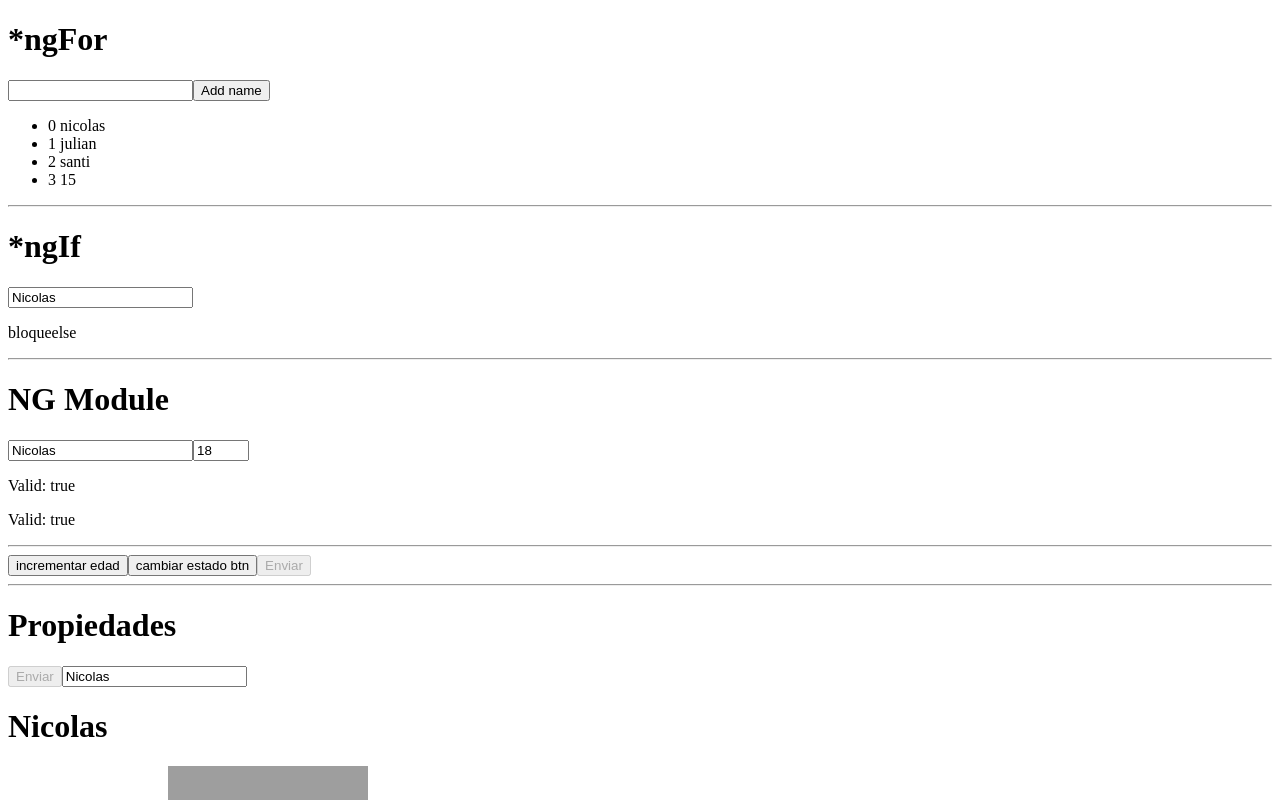
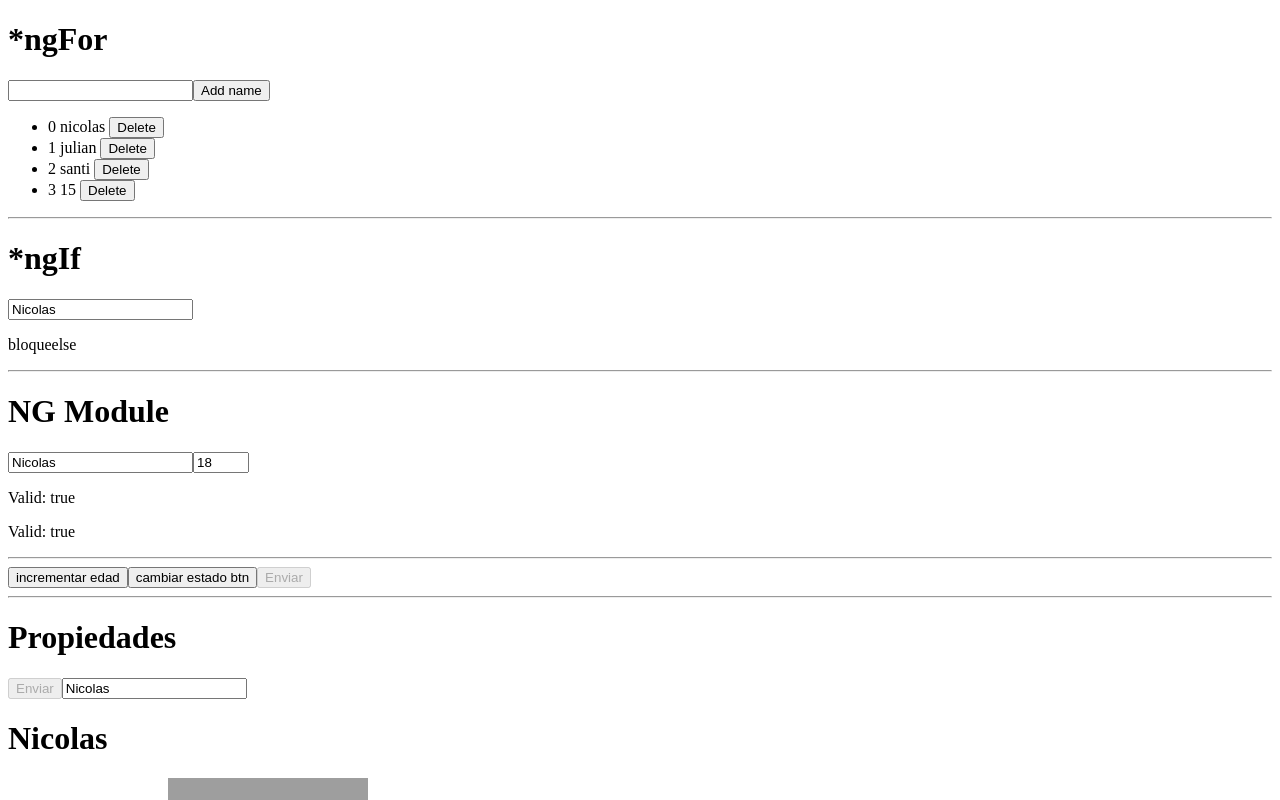
Before and after one commit to perezL22/my-store, an Angular app: page / in a window 1280 px wide. Shown: the top 800 px of the page. Built offline with nearby package versions, Linux system fonts and the light colour scheme; grey boxes are pictures that could not be loaded.

Commit message:
delelte elemetn to array

```diff
--- a/src/app/app.component.html
+++ b/src/app/app.component.html
@@ -4,6 +4,7 @@
   <ul>
       <li *ngFor="let name of namesArray; index as i">
         {{ i }} {{name}}
+        <button (click)="deleteName(i)">Delete</button>
       </li>
   </ul>
 <hr/>
--- a/src/app/app.component.ts
+++ b/src/app/app.component.ts
@@ -43,6 +43,8 @@ export class AppComponent {
     this.newName=''
   }
 
-
+  deleteName(index : number){
+      this.namesArray.splice(index,1)
+  }
 
 }
```
